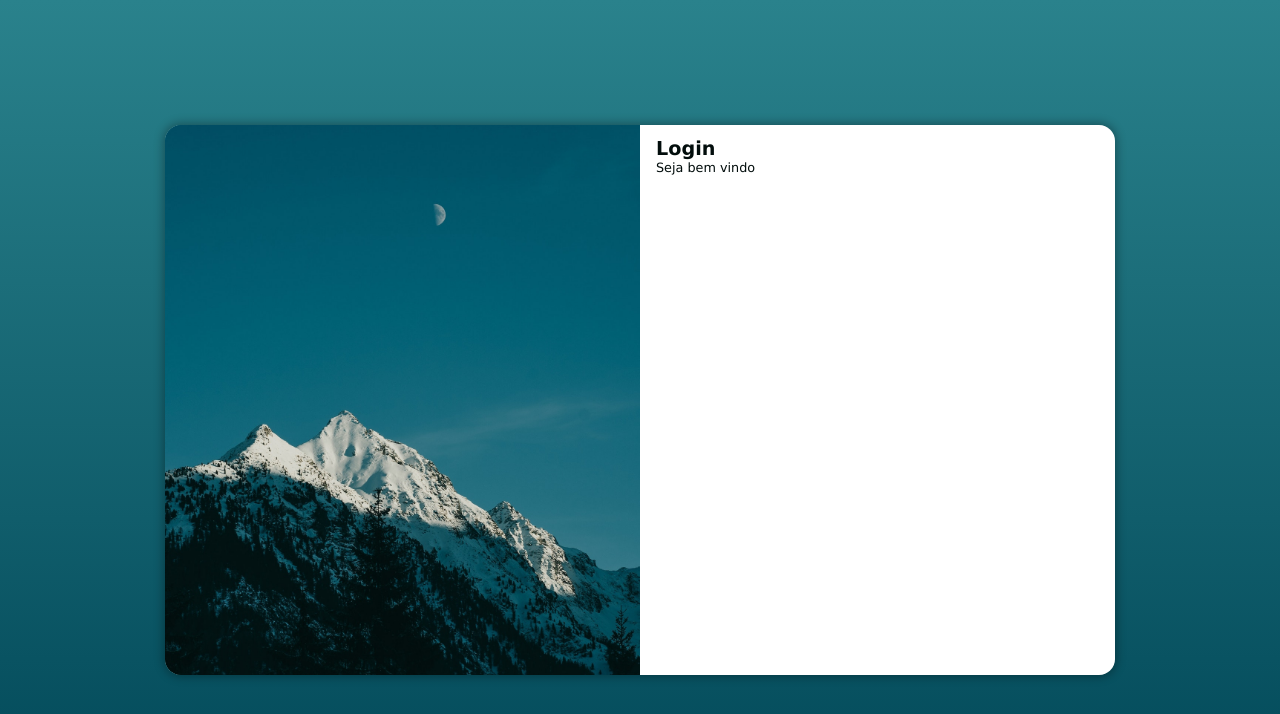
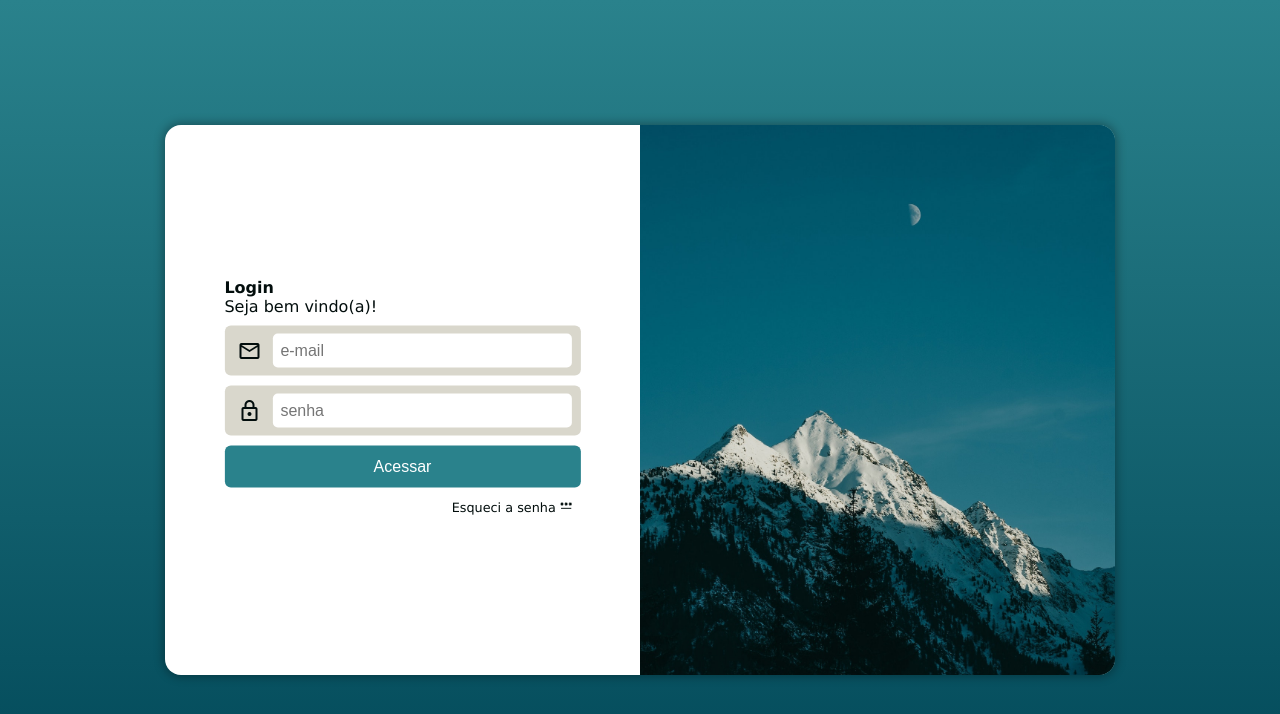
Before and after one commit to jpsoul-dev/html-css, a plain HTML site: page exercicios/media query/tela_login/index.html in a window 1280 px wide. Drawn offline with nearby package versions, Linux system fonts and the light colour scheme.

Commit message:
atualização login

```diff
--- a/exercicios/media query/tela_login/css/media-queries.css
+++ b/exercicios/media query/tela_login/css/media-queries.css
@@ -2,7 +2,7 @@
 
 @media screen and (min-width: 768px) and (max-width: 992px) {
 
-    body{
+    body {
         background-image: linear-gradient(0deg, #024959, #2A828C);
     }
 
@@ -24,7 +24,7 @@
 
 @media screen and (min-width: 993px) {
 
-    body{
+    body {
         background-image: linear-gradient(0deg, #024959, #2A828C);
     }
 
@@ -35,12 +35,20 @@
     div.img-login {
         width: 50%;
         height: 100%;
-        float: left;
+        float: right;
     }
 
     div.form-login {
         width: 50%;
         height: 100%;
-        float: right;
+        float: left;
+    }
+
+    .container{
+        width: 75%
+    }
+
+    .form-login > h1{
+        font-size: 1.8em;
     }
 }
--- a/exercicios/media query/tela_login/css/style.css
+++ b/exercicios/media query/tela_login/css/style.css
@@ -15,6 +15,7 @@
     margin: 0;
     padding: 0;
     box-sizing: border-box;
+    font-size: 1rem;
 }
 
 body {
@@ -50,7 +51,7 @@ section.login {
 
 div.img-login {
     display: block;
-    height: 200px;
+    height: 35%;
     background: var(--verde2) url("../img/montanha.jpg") no-repeat;
     background-size: cover;
     background-position: center;
@@ -58,6 +59,92 @@ div.img-login {
 }
 
 div.form-login {
-    display: block;
+    position: relative;
+    width: 100%;
+    height: 65%;
     padding: 12px 16px;
 }
+
+.form-login>h1 {
+    padding-bottom: 10px;
+    font-size: 1.3em;
+    text-align: center;
+}
+
+.container{
+    position: absolute;
+    top: 50%;
+    left: 50%;
+    transform: translate(-50%, -50%);
+    width: 90%;
+}
+
+.input{
+    position:relative;
+    height: 50px;
+    margin: 10px 0px;
+    padding: 8px;
+    background-color: var(--cinza);
+    border-radius: 6px;
+
+}
+
+.input > label{
+    display: none;
+}
+
+.input span{
+    width: 40px;
+    padding: 5px;
+    font-size: 1.5em;
+}
+
+.input input{
+    position: absolute;
+    width: calc(100% - 57px);
+    padding: 8px;
+    top:50%;
+    transform: translateY(-50%);
+    border: none;
+    border-radius: 5px;
+    background-color: white;
+
+}
+
+form>button[type=submit] {
+    display: block;
+    width: 100%;
+    padding: 12px;
+    font-size: 1em;
+    background-color: var(--verde3);
+    color: white;
+    border: none;
+    border-radius: 6px;
+    cursor: pointer;
+}
+
+form>button[type=submit]:hover {
+    background-color: var(--verde2);
+}
+
+#esqueci-senha{
+    display: block;
+    width:100%;
+    padding: 8px;
+    margin-top:4px;
+    color: var(--preto);
+    text-align: right;
+    text-decoration: none;
+    font-size: 0.8em;
+}
+
+#esqueci-senha:active{
+    border: 1px solid red;
+}
+
+#esqueci-senha > span{
+    font-size: 1em;
+}
+#esqueci-senha:hover{
+    color:var(--verde3);
+}
--- a/exercicios/media query/tela_login/index.html
+++ b/exercicios/media query/tela_login/index.html
@@ -7,6 +7,7 @@
     <meta name="viewport" content="width=device-width, initial-scale=1.0">
     <link rel="stylesheet" href="css/style.css">
     <link rel="stylesheet" href="css/media-queries.css">
+    <link href="https://fonts.googleapis.com/css2?family=Material+Symbols+Outlined" rel="stylesheet" />
     <title>Tela login</title>
 </head>
 
@@ -18,8 +19,31 @@
             </div>
 
             <div class="form-login">
-                <h1>Login</h1>
-                <p>Seja bem vindo</p>
+                <div class="container">
+                    <h1>Login</h1>
+                    <p>Seja bem vindo&#40;a&#41;!</p>
+
+                    <form action="" autocomplete="on">
+                        <div class="input">
+                            <span class="material-symbols-outlined">mail</span>
+                            <input type="email" id="email" placeholder="e-mail" required autocomplete="email">
+                            <label for="email">E-mail</label>
+                        </div>
+                        <div class="input">
+                            <span class="material-symbols-outlined">lock</span>
+                            <input type="password" id="pwd" placeholder="senha" required min="5"
+                                autocomplete="current-password">
+                            <label for="pwd">Senha</label>
+                        </div>
+                        <button type="submit">Acessar</button>
+                        <a href="esqueci.html" id="esqueci-senha">
+                            Esqueci a senha
+                            <span class="material-symbols-outlined">
+                                password
+                            </span>
+                        </a>
+                    </form>
+                </div>
             </div>
         </section>
     </main>
```
